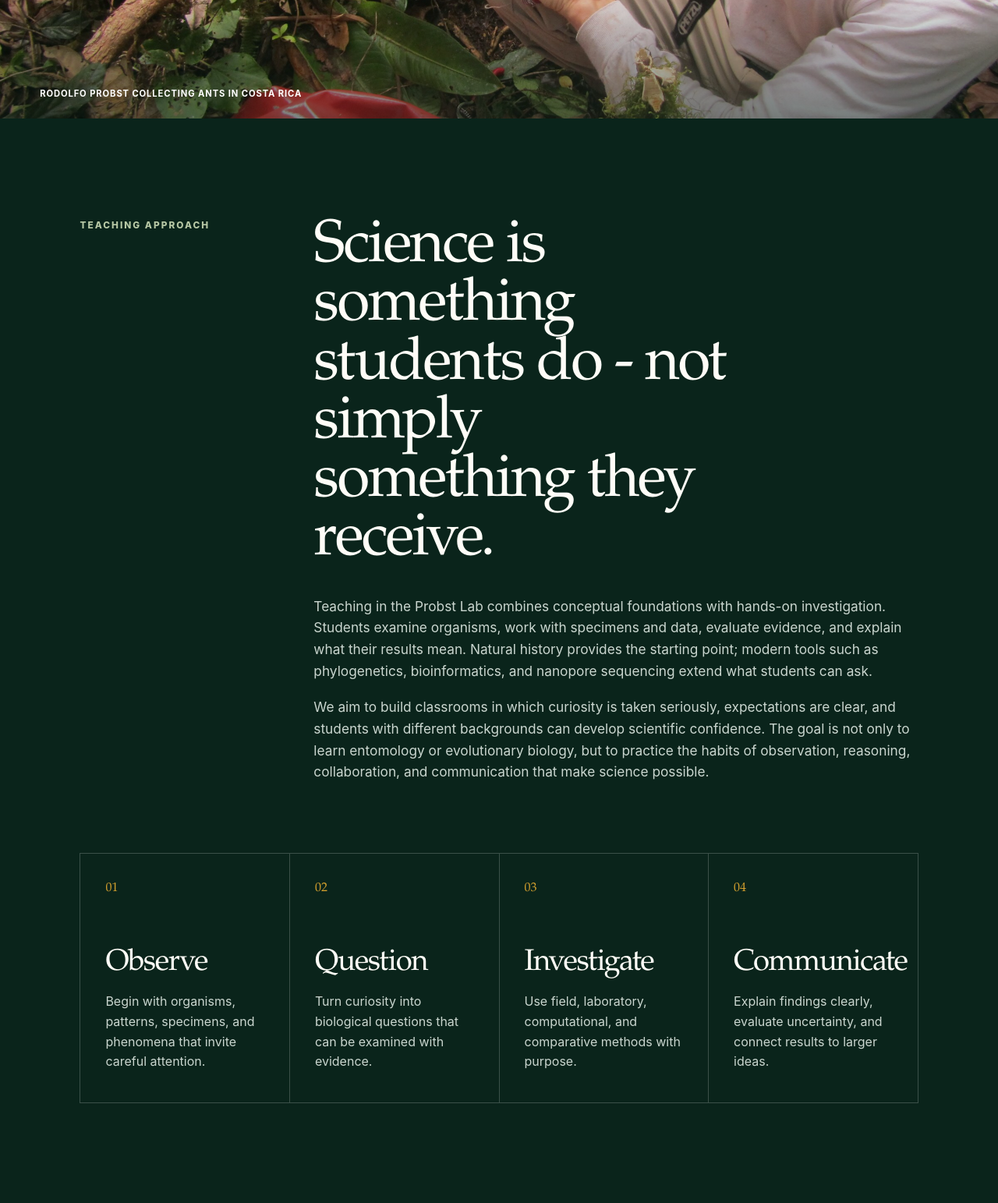
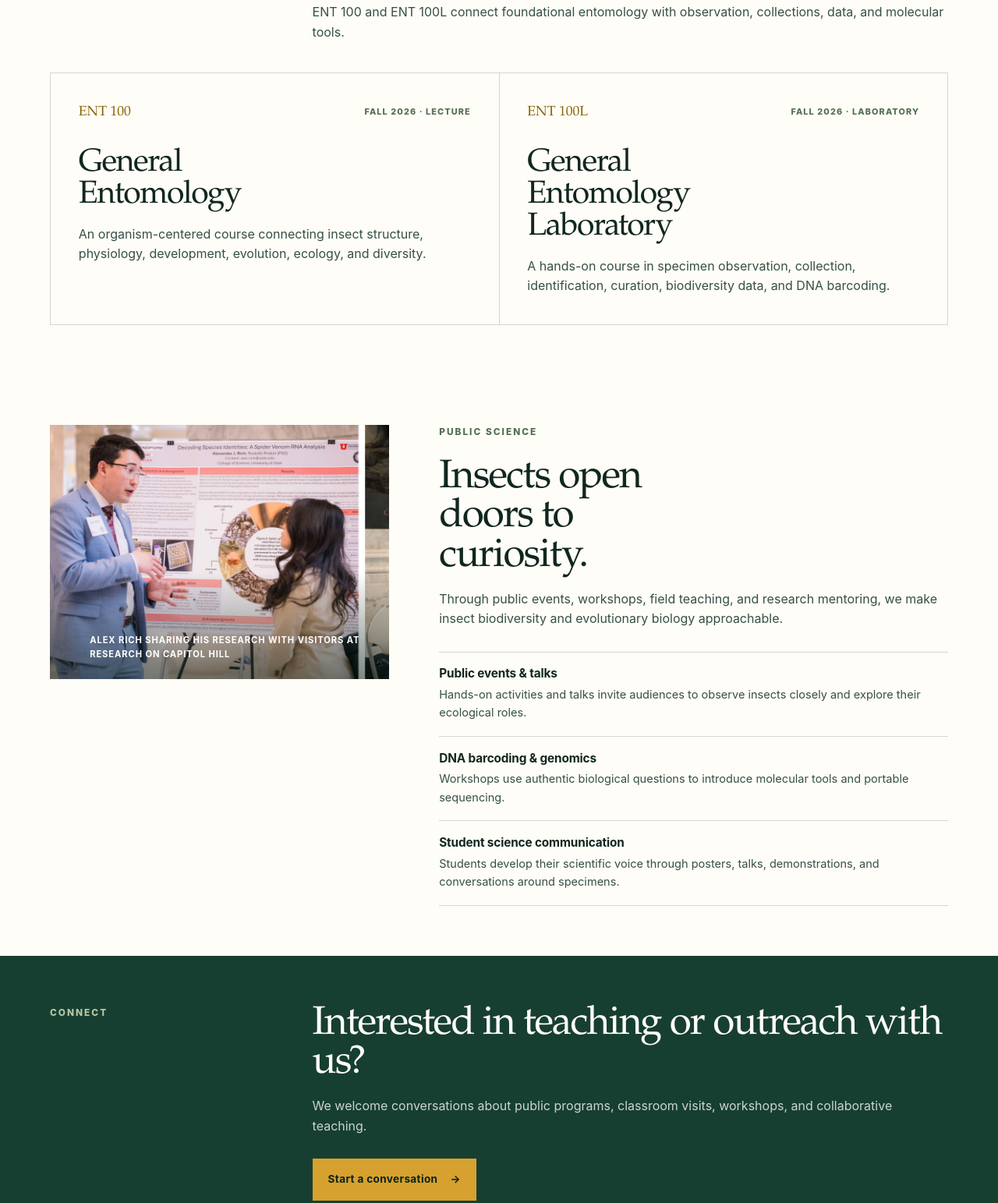
Before and after one commit to probstrodolfo/probstrodolfo.github.io, an Astro site in the folder redesign/: page /teaching-outreach in a window 1280 px wide. Shown: the part 1122-2665 px from the top of the page at 78% size. Built offline with nearby package versions, Linux system fonts and the light colour scheme; Astro itself is replaced by a stand-in of ours.

Commit message:
Simplify Teaching and Outreach page

```diff
--- a/redesign/src/content/pages/teaching-outreach.md
+++ b/redesign/src/content/pages/teaching-outreach.md
@@ -3,9 +3,8 @@ masthead:
   label: Teaching & outreach
   title: Learning begins with close observation.
   introduction: >-
-    Ants and other insects make abstract ideas tangible. We use them to connect evolution,
-    biodiversity, organismal biology, genomics, and the practice of asking better scientific
-    questions.
+    We use ants and other insects to connect organismal biology, evolution, biodiversity, and the
+    practice of doing science.
   image:
     show: true
     src: /images/rodolfo-fieldwork.jpg
@@ -14,18 +13,13 @@ masthead:
     objectPosition: 55% 48%
 approach:
   label: Teaching approach
-  title: Science is something students do - not simply something they receive.
+  title: Students learn science by doing it.
   paragraphs:
     - >-
-      Teaching in the Probst Lab combines conceptual foundations with hands-on investigation.
-      Students examine organisms, work with specimens and data, evaluate evidence, and explain what
-      their results mean. Natural history provides the starting point; modern tools such as
-      phylogenetics, bioinformatics, and nanopore sequencing extend what students can ask.
-    - >-
-      We aim to build classrooms in which curiosity is taken seriously, expectations are clear, and
-      students with different backgrounds can develop scientific confidence. The goal is not only to
-      learn entomology or evolutionary biology, but to practice the habits of observation,
-      reasoning, collaboration, and communication that make science possible.
+      Teaching in the Probst Lab combines close observation with hands-on investigation. Students
+      work with organisms, specimens, data, and molecular tools to ask biological questions,
+      evaluate evidence, and explain what their results mean.
+  showCycle: false
   cycle:
     - number: '01'
       title: Observe
@@ -43,16 +37,16 @@ currentTeaching:
   label: At UC Davis
   title: Current teaching
   introduction: >-
-    Current courses bring together insect form and function, diversity, field observation,
-    collections, scientific data, and molecular approaches.
+    ENT 100 and ENT 100L connect foundational entomology with observation, collections, data, and
+    molecular tools.
+  showTopics: false
   courses:
     - code: ENT 100
       title: General Entomology
       term: Fall 2026 · Lecture
       summary: >-
-        An organism-centered exploration of insect structure, physiology, development, evolution,
-        ecology, and diversity. Lectures connect foundational concepts with living examples,
-        research case studies, and questions students can reason through together.
+        An organism-centered course connecting insect structure, physiology, development,
+        evolution, ecology, and diversity.
       topics:
         - Insect form & function
         - Evolution & diversity
@@ -63,9 +57,8 @@ currentTeaching:
       title: General Entomology Laboratory
       term: Fall 2026 · Laboratory
       summary: >-
-        A hands-on course built around specimen observation, collection, identification, curation,
-        and research-quality data. Students connect morphology and natural history with DNA
-        barcoding and the responsibilities of documenting biodiversity.
+        A hands-on course in specimen observation, collection, identification, curation,
+        biodiversity data, and DNA barcoding.
       topics:
         - Specimen-based learning
         - Identification & curation
@@ -73,7 +66,7 @@ currentTeaching:
         - DNA barcoding
       show: true
 selectedTeaching:
-  show: true
+  show: false
   label: Selected experience
   title: Courses across organisms, methods, and places.
   introduction: >-
@@ -120,38 +113,37 @@ outreach:
   label: Public science
   title: Insects open doors to curiosity.
   introduction: >-
-    Outreach is an extension of the lab's scientific work: an opportunity to share the wonder of
-    insects, make research tools accessible, and invite more people into the process of discovery.
+    Through public events, workshops, field teaching, and research mentoring, we make insect
+    biodiversity and evolutionary biology approachable.
   image:
     show: true
-    src: /images/rodolfo-field-mentoring.jpg
-    alt: >-
-      Rodolfo Probst working with a student as they examine an understory plant during field
-      teaching in Costa Rica.
-    caption: Field-based teaching and observation in Costa Rica
-    objectPosition: 50% 58%
+    src: /images/student-science-communication.jpg
+    alt: Alex Rich explaining his research to visitors at Research on Capitol Hill in Utah.
+    caption: Alex Rich sharing his research with visitors at Research on Capitol Hill
+    objectPosition: 50% 48%
   items:
-    - title: Public entomology events
+    - title: Public events & talks
       description: >-
-        Hands-on activities, talks, and exhibits invite visitors of all ages to observe arthropods
-        closely and explore their ecological roles.
+        Hands-on activities and talks invite audiences to observe insects closely and explore their
+        ecological roles.
       show: true
-    - title: DNA barcoding & genomics workshops
+    - title: DNA barcoding & genomics
       description: >-
-        Accessible workshops introduce molecular tools—from DNA barcoding to portable nanopore
-        sequencing—through authentic biological questions.
+        Workshops use authentic biological questions to introduce molecular tools and portable
+        sequencing.
       show: true
     - title: Community science
       description: >-
         Collaborative projects connect participants with biodiversity documentation, insect
         conservation, and the ecosystems around them.
-      show: true
-    - title: Talks beyond the university
+      show: false
+    - title: Student science communication
       description: >-
-        Presentations in museums, community organizations, schools, and nontraditional learning
-        spaces make evolutionary biology available to broader audiences.
+        Students develop their scientific voice through posters, talks, demonstrations, and
+        conversations around specimens.
       show: true
 communication:
+  show: false
   label: Mentorship in practice
   title: Research becomes more powerful when students can explain it.
   body: >-
@@ -168,10 +160,10 @@ communication:
 invitation:
   show: true
   label: Connect
-  title: Planning an insect, evolution, or biodiversity event?
+  title: Interested in teaching or outreach with us?
   body: >-
-    We welcome conversations with educators, museums, community groups, and colleagues interested in
-    public programs, classroom visits, workshops, or collaborative teaching.
+    We welcome conversations about public programs, classroom visits, workshops, and collaborative
+    teaching.
   email: rsprobst@ucdavis.edu
   buttonLabel: Start a conversation
 ---
--- a/redesign/src/pages/teaching-outreach.astro
+++ b/redesign/src/pages/teaching-outreach.astro
@@ -17,12 +17,10 @@ const { masthead, approach, currentTeaching, selectedTeaching, outreach, communi
   <SiteHeader variant="internal" />
 
   <main id="main-content" class="teaching-page" tabindex="-1">
-    <section class="page-masthead teaching-masthead">
+    <section class="teaching-masthead">
       <p class="section-label">{masthead.label}</p>
-      <div>
       <h1><InlineMarkdown text={masthead.title} /></h1>
       <p><InlineMarkdown text={masthead.introduction} /></p>
-      </div>
     </section>
 
     {masthead.image.show && (
@@ -36,7 +34,7 @@ const { masthead, approach, currentTeaching, selectedTeaching, outreach, communi
       </figure>
     )}
 
-    <section class="teaching-approach" aria-labelledby="teaching-approach-title">
+    <section class:list={["teaching-approach", { "teaching-approach--without-cycle": !approach.showCycle }]} aria-labelledby="teaching-approach-title">
       <header>
         <p class="section-label">{approach.label}</p>
         <div>
@@ -47,6 +45,7 @@ const { masthead, approach, currentTeaching, selectedTeaching, outreach, communi
         </div>
       </header>
 
+      {approach.showCycle && (
         <div class="learning-cycle">
           {approach.cycle.map((stage) => (
             <article>
@@ -56,6 +55,7 @@ const { masthead, approach, currentTeaching, selectedTeaching, outreach, communi
             </article>
           ))}
         </div>
+      )}
     </section>
 
     <section class="current-teaching" aria-labelledby="current-teaching-title">
@@ -76,9 +76,11 @@ const { masthead, approach, currentTeaching, selectedTeaching, outreach, communi
             </div>
             <h3><InlineMarkdown text={course.title} /></h3>
             <p class="course-summary"><InlineMarkdown text={course.summary} /></p>
+            {currentTeaching.showTopics && (
               <ul aria-label={`${course.title} topics`}>
                 {course.topics.map((topic) => <li>{topic}</li>)}
               </ul>
+            )}
           </article>
         ))}
       </div>
@@ -127,19 +129,17 @@ const { masthead, approach, currentTeaching, selectedTeaching, outreach, communi
         <h2 id="outreach-title"><InlineMarkdown text={outreach.title} /></h2>
         <p class="outreach-introduction"><InlineMarkdown text={outreach.introduction} /></p>
         <div class="outreach-list">
-          {outreach.items.filter((item) => item.show).map((item, index) => (
+          {outreach.items.filter((item) => item.show).map((item) => (
             <article>
-              <p>{String(index + 1).padStart(2, "0")}</p>
-              <div>
               <h3><InlineMarkdown text={item.title} /></h3>
               <span><InlineMarkdown text={item.description} /></span>
-              </div>
             </article>
           ))}
         </div>
       </div>
     </section>
 
+    {communication.show && (
       <section class:list={["science-communication", { "science-communication--without-image": !communication.image.show }]} aria-labelledby="communication-title">
         <div class="communication-copy">
           <p class="section-label">{communication.label}</p>
@@ -159,6 +159,7 @@ const { masthead, approach, currentTeaching, selectedTeaching, outreach, communi
           </figure>
         )}
       </section>
+    )}
 
     {invitation.show && (
       <section class="teaching-invitation">
--- a/redesign/src/styles/global.css
+++ b/redesign/src/styles/global.css
@@ -1986,14 +1986,33 @@ h1 {
 }
 
 .teaching-masthead {
-  min-height: 42rem;
+  background: var(--paper);
+  padding: clamp(2.25rem, 3vw, 3rem) clamp(2rem, 5vw, 5rem) clamp(2.6rem, 3.5vw, 3.5rem);
+}
+
+.teaching-masthead .section-label {
+  margin-bottom: clamp(1rem, 1.4vw, 1.4rem);
+}
+
+.teaching-masthead h1 {
+  font-size: clamp(3.35rem, 4.45vw, 5.35rem);
+  max-width: none;
+}
+
+.teaching-masthead > p:last-child {
+  color: var(--ink-soft);
+  font-size: clamp(1.06rem, 1.32vw, 1.28rem);
+  line-height: 1.58;
+  margin: clamp(1.4rem, 2vw, 2rem) 0 0;
+  max-width: 67rem;
 }
 
 .teaching-hero-figure {
-  aspect-ratio: 16 / 6;
+  aspect-ratio: 16 / 5;
   background: var(--forest-deep);
   margin: 0;
-  min-height: 28rem;
+  max-height: 28rem;
+  min-height: 20rem;
   overflow: hidden;
   position: relative;
 }
@@ -2034,34 +2053,39 @@ h1 {
 .teaching-approach {
   background: var(--forest-deep);
   color: var(--paper-bright);
-  padding: clamp(5rem, 10vw, 10rem) clamp(2rem, 8vw, 9rem);
+  padding: clamp(3.5rem, 5vw, 5.5rem) clamp(2rem, 5vw, 5rem);
 }
 
 .teaching-approach > header,
 .current-teaching > header,
 .teaching-history > header {
   display: grid;
-  gap: 3rem;
-  grid-template-columns: minmax(12rem, 0.65fr) minmax(0, 2fr);
-  margin-bottom: clamp(3.5rem, 7vw, 7rem);
+  gap: 1rem clamp(2rem, 4vw, 4rem);
+  grid-template-columns: minmax(10rem, 0.35fr) minmax(0, 1fr);
+  margin-bottom: clamp(2rem, 3vw, 3rem);
 }
 
 .teaching-approach .section-label {
   color: #b7c8a5;
+}
+
+.teaching-approach--without-cycle > header {
+  margin-bottom: 0;
 }
 
 .teaching-approach h2,
 .current-teaching h2,
 .teaching-history h2 {
-  font-size: clamp(3rem, 6vw, 6.5rem);
-  max-width: 14ch;
+  font-size: clamp(2.8rem, 4vw, 4.6rem);
+  max-width: none;
 }
 
 .teaching-approach-copy {
   color: #cad6cf;
-  font-size: clamp(1rem, 1.35vw, 1.18rem);
-  margin-top: 2rem;
-  max-width: 52rem;
+  font-size: clamp(1rem, 1.25vw, 1.14rem);
+  line-height: 1.6;
+  margin-top: 1rem;
+  max-width: 66rem;
 }
 
 .teaching-approach-copy p {
@@ -2104,15 +2128,15 @@ h1 {
 }
 
 .current-teaching {
-  padding: clamp(5rem, 10vw, 10rem) clamp(2rem, 8vw, 9rem);
+  padding: clamp(3.5rem, 5vw, 5.5rem) clamp(2rem, 5vw, 5rem);
 }
 
 .current-teaching header > div > p,
 .teaching-history header > div > p {
   color: var(--ink-soft);
-  font-size: clamp(1rem, 1.4vw, 1.2rem);
-  margin: 1.8rem 0 0;
-  max-width: 49rem;
+  font-size: clamp(1rem, 1.25vw, 1.14rem);
+  margin: 1rem 0 0;
+  max-width: 66rem;
 }
 
 .course-grid {
@@ -2127,8 +2151,8 @@ h1 {
   border-right: 1px solid var(--line);
   display: flex;
   flex-direction: column;
-  min-height: 36rem;
-  padding: clamp(2rem, 4vw, 4.2rem);
+  min-height: 0;
+  padding: clamp(1.8rem, 2.8vw, 2.8rem);
 }
 
 .course-heading {
@@ -2153,15 +2177,15 @@ h1 {
 }
 
 .course-card h3 {
-  font-size: clamp(2.5rem, 4.5vw, 4.8rem);
+  font-size: clamp(2.2rem, 3.2vw, 3.4rem);
   line-height: 1;
-  margin-top: clamp(3rem, 6vw, 6rem);
-  max-width: 11ch;
+  margin-top: clamp(1.7rem, 2.5vw, 2.5rem);
+  max-width: 16ch;
 }
 
 .course-summary {
   color: var(--ink-soft);
-  margin: 1.8rem 0 0;
+  margin: 1rem 0 0;
   max-width: 40rem;
 }
 
@@ -2225,11 +2249,11 @@ h1 {
 }
 
 .outreach-section {
-  align-items: center;
-  display: grid;
-  gap: clamp(3rem, 7vw, 8rem);
-  grid-template-columns: minmax(18rem, 0.85fr) minmax(0, 1.15fr);
-  padding: clamp(5rem, 10vw, 10rem) clamp(2rem, 8vw, 9rem);
+  align-items: start;
+  display: grid;
+  gap: clamp(2.5rem, 5vw, 5rem);
+  grid-template-columns: minmax(18rem, 0.8fr) minmax(0, 1.2fr);
+  padding: clamp(3.5rem, 5vw, 5.5rem) clamp(2rem, 5vw, 5rem);
 }
 
 .outreach-section--without-image {
@@ -2238,44 +2262,35 @@ h1 {
 
 .outreach-figure,
 .communication-figure {
-  aspect-ratio: 4 / 5;
+  aspect-ratio: 4 / 3;
   margin: 0;
-  max-height: 52rem;
+  max-height: 34rem;
   overflow: hidden;
   position: relative;
 }
 
 .outreach-copy h2,
 .communication-copy h2 {
-  font-size: clamp(3rem, 5.7vw, 6rem);
-  max-width: 12ch;
+  font-size: clamp(2.8rem, 4vw, 4.6rem);
+  max-width: 14ch;
 }
 
 .outreach-introduction,
 .communication-copy > p:last-child {
   color: var(--ink-soft);
-  font-size: clamp(1rem, 1.3vw, 1.17rem);
-  margin: 2rem 0 0;
+  font-size: clamp(1rem, 1.2vw, 1.12rem);
+  margin: 1rem 0 0;
   max-width: 48rem;
 }
 
 .outreach-list {
   border-top: 1px solid var(--line);
-  margin-top: 2.8rem;
+  margin-top: 1.8rem;
 }
 
 .outreach-list article {
   border-bottom: 1px solid var(--line);
-  display: grid;
-  gap: 1.3rem;
-  grid-template-columns: 2.5rem 1fr;
-  padding: 1.5rem 0;
-}
-
-.outreach-list article > p {
-  color: var(--gold-text);
-  font-family: var(--serif);
-  margin: 0;
+  padding: 1.1rem 0;
 }
 
 .outreach-list h3 {
@@ -2290,7 +2305,7 @@ h1 {
   color: var(--ink-soft);
   display: block;
   font-size: 0.91rem;
-  margin-top: 0.45rem;
+  margin-top: 0.35rem;
 }
 
 .science-communication {
@@ -2314,9 +2329,9 @@ h1 {
   background: var(--forest);
   color: var(--paper-bright);
   display: grid;
-  gap: 3rem;
-  grid-template-columns: minmax(12rem, 0.65fr) minmax(0, 2fr);
-  padding: clamp(5rem, 10vw, 10rem) clamp(2rem, 8vw, 9rem);
+  gap: 1rem clamp(2rem, 4vw, 4rem);
+  grid-template-columns: minmax(10rem, 0.35fr) minmax(0, 1fr);
+  padding: clamp(3.5rem, 5vw, 5.5rem) clamp(2rem, 5vw, 5rem);
 }
 
 .teaching-invitation .section-label {
@@ -2324,15 +2339,15 @@ h1 {
 }
 
 .teaching-invitation h2 {
-  font-size: clamp(3rem, 6vw, 6.5rem);
-  max-width: 13ch;
+  font-size: clamp(2.8rem, 4vw, 4.6rem);
+  max-width: none;
 }
 
 .teaching-invitation > div > p {
   color: #cad6cf;
-  font-size: clamp(1rem, 1.4vw, 1.2rem);
-  margin: 2rem 0 2.5rem;
-  max-width: 48rem;
+  font-size: clamp(1rem, 1.2vw, 1.12rem);
+  margin: 1rem 0 1.8rem;
+  max-width: 60rem;
 }
 
 .teaching-invitation .button--primary {
@@ -2880,7 +2895,7 @@ h1 {
   }
 
   .course-card {
-    min-height: 32rem;
+    min-height: auto;
   }
 
   .teaching-history-list article {
```
Also changed, not shown: redesign/EDITING_GUIDE.md (+20 -0 lines). Lines whose indentation alone changed are shown as unchanged.
